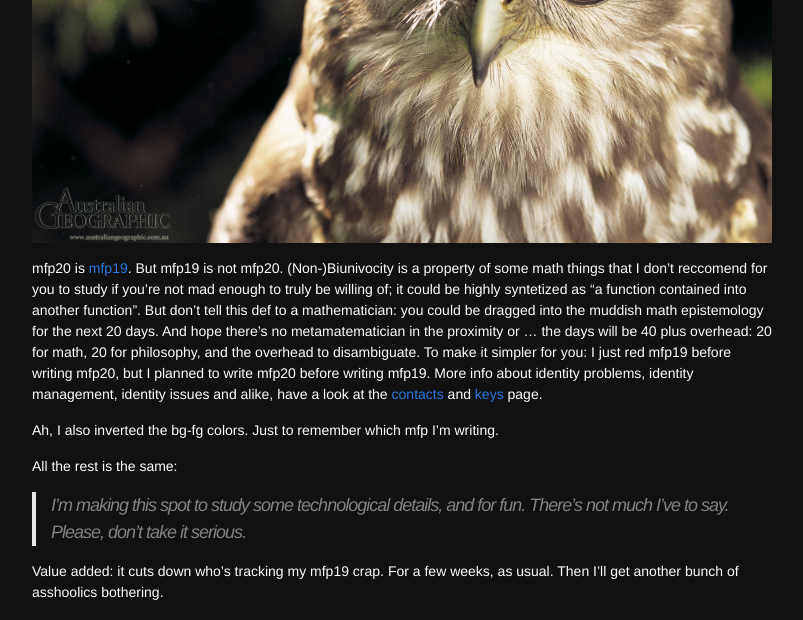
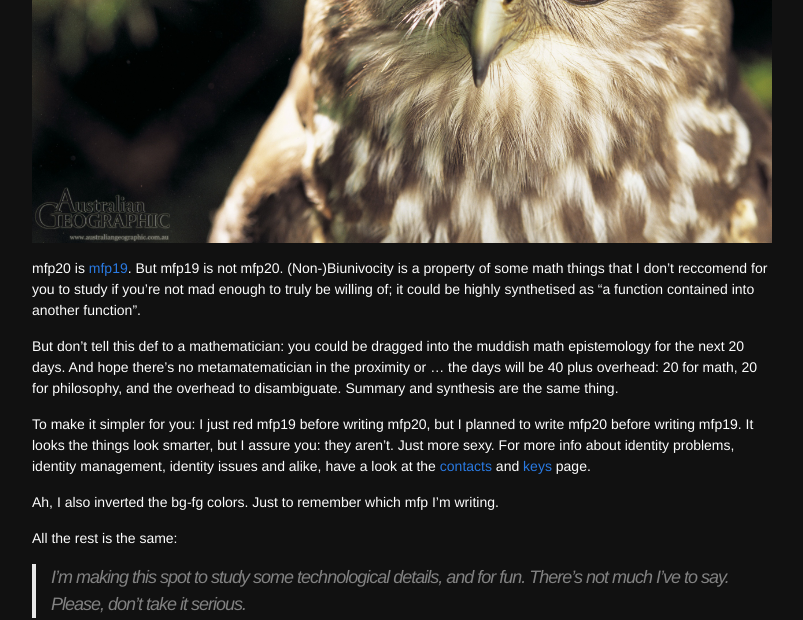
Before and after one commit to mfp20/mfp20.github.io, a Jekyll site: the page built from about.md, in a window 1280 px wide and 1400 px high, scrolled down 369 px. Shown: the top 620 px of the window, without its empty margins (238-1041 px from the left). Built offline with Jekyll 4.4.1, drawn with Linux system fonts in a browser that asks for light colours; some of the changed text lies outside the part shown.

Commit message:
Fix pictures.

```diff
--- a/about.md
+++ b/about.md
@@ -10,12 +10,16 @@ This is me in my new livery when I try to look smart.
 <img src="/resources/mfp20.jpg">
 
 mfp20 is [mfp19](https://mfp19.github.io/about/). But mfp19 is not mfp20. (Non-)Biunivocity is a property of some math things that
-I don't reccomend for you to study if you're not mad enough to truly be willing of; it could be highly syntetized as
+I don't reccomend for you to study if you're not mad enough to truly be willing of; it could be highly synthetised as
 "a function contained into another function".
+
 But don't tell this def to a mathematician: you could be dragged into the muddish math epistemology for the next 20 days. And hope there's no
 metamatematician in the proximity or ... the days will be 40 plus overhead: 20 for math, 20 for philosophy, and the overhead to disambiguate.
-To make it simpler for you: I just red mfp19 before writing mfp20, but I planned to write mfp20 before writing mfp19.
-More info about identity problems, identity management, identity issues and alike, have a look at the [contacts](contact/) and [keys](keys/) page.
+Summary and synthesis are the same thing.
+
+To make it simpler for you: I just red mfp19 before writing mfp20, but I planned to write mfp20 before writing mfp19. It looks the things look smarter,
+but I assure you: they aren't. Just more sexy.
+For more info about identity problems, identity management, identity issues and alike, have a look at the [contacts](contact/) and [keys](keys/) page.
 
 Ah, I also inverted the bg-fg colors. Just to remember which mfp I'm writing.
 
@@ -30,4 +34,8 @@ If you want to know more about my 200 grams of shining majestic splendor, hit pl
 
 <iframe width="560" height="315" src="https://www.youtube.com/embed/Hphwfq1wLJs">Rod Stewart - Da Ya Think I'm Sexy?</iframe>
 
-WORK IN PROGRESS... (I'm selecting the pictures for my Book!)
+<img src="/resources/mfp20_fullbody.jpg">
+<img src="/resources/mfp20_atwork.jpg">
+<img src="/resources/mfp20_approaching.jpg">
+<img src="/resources/mfp20_upset.jpg">
+<img src="/resources/mfp20_angry.jpg">
```
Also changed, not shown: resources/mfp20_atwork.jpg (renamed from resources/mfp20_natural.jpg), resources/mfp20_fullbody.jpg (renamed from resources/mfp20_everyday.jpg).
